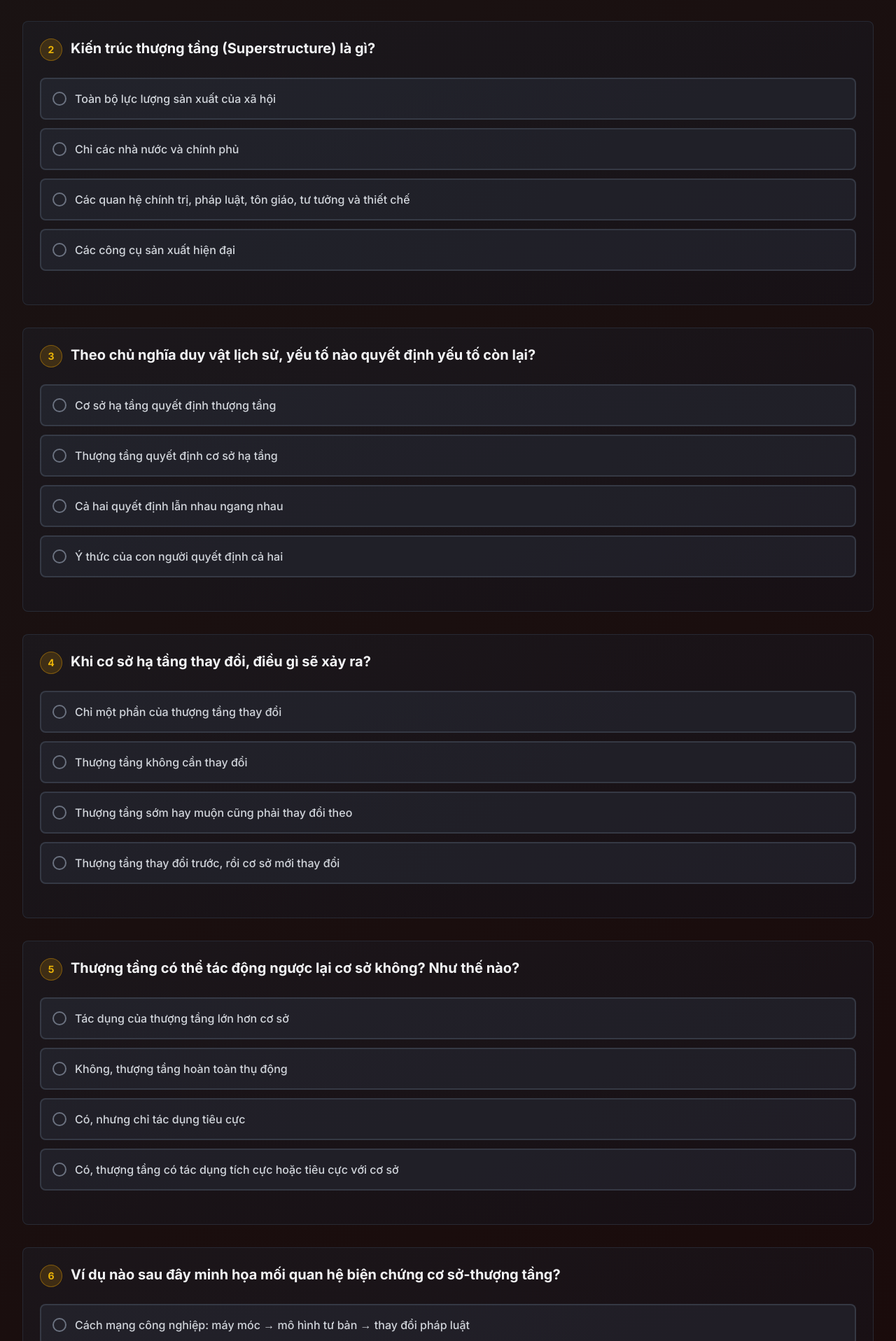
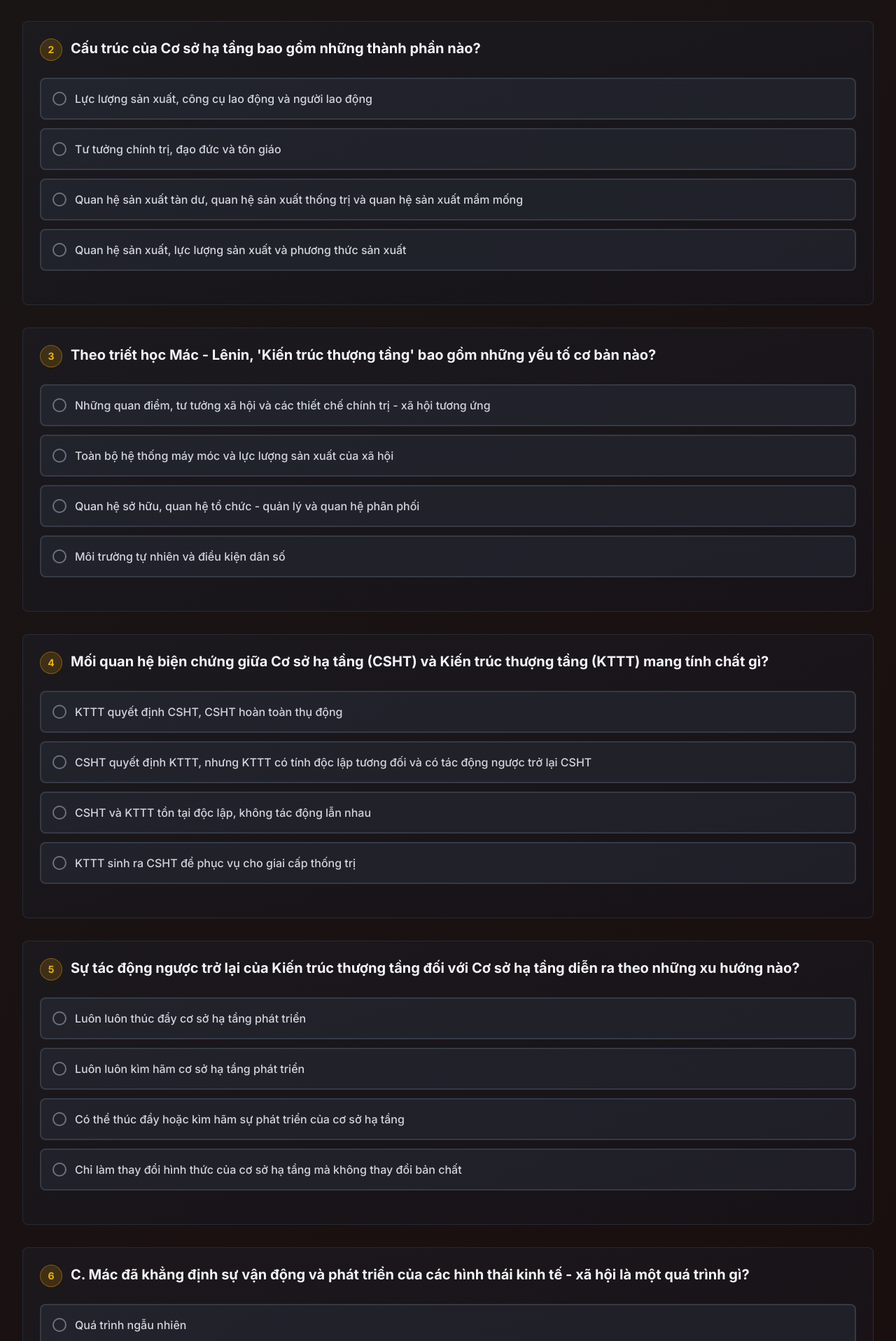
Before and after one commit to vominhluan17/MLN111-Duy-Vat-Lich-Su, a React (Vite) app: page / in a window 1280 px wide. Shown: the part 10044-11960 px from the top of the page at 70% size. Built offline with nearby package versions, Linux system fonts and the light colour scheme; no server answers.

Commit message:
them cau hoi

```diff
--- a/src/data/content.js
+++ b/src/data/content.js
@@ -213,139 +213,230 @@ export const conclusionData = {
 export const quizData = [
   {
   id: 1,
-    question: "Cơ sở hạ tầng (Infrastructure) bao gồm những yếu tố nào?",
-    explanation: "Cơ sở hạ tầng là tổng thể lực lượng sản xuất (công cụ, máy móc, kỹ năng lao động) và quan hệ sản xuất (quan hệ sở hữu, tổ chức, phân phối).",
+  question: "Theo chủ nghĩa duy vật lịch sử, 'Cơ sở hạ tầng' của xã hội được hiểu là gì?",
+  explanation: "Cơ sở hạ tầng là toàn bộ các quan hệ sản xuất hợp thành cơ cấu kinh tế của xã hội trong một giai đoạn lịch sử nhất định.",
   answers: [
     {
-        text: "Lực lượng sản xuất + Quan hệ sản xuất",
+      text: "Toàn bộ cơ sở vật chất, kỹ thuật, đường sá, cầu cống của xã hội",
+      isCorrect: false
+    },
+    {
+      text: "Là tổng hợp các quan hệ sản xuất hợp thành cơ cấu kinh tế của xã hội ở một giai đoạn lịch sử nhất định",
       isCorrect: true
     },
     {
-        text: "Chỉ gồm các máy móc và công cụ lao động",
+      text: "Toàn bộ công cụ lao động và lực lượng lao động của xã hội",
       isCorrect: false
     },
     {
-        text: "Chỉ gồm các quan hệ sở hữu giữa các giai cấp",
-        isCorrect: false
-      },
-      {
-        text: "Toàn bộ tư tưởng, pháp luật và chính trị",
+      text: "Toàn bộ tư tưởng, đạo đức, pháp quyền của xã hội",
       isCorrect: false
     }
   ]
 },
 {
   id: 2,
-    question: "Kiến trúc thượng tầng (Superstructure) là gì?",
-    explanation: "Thượng tầng bao gồm tất cả các quan hệ chính trị, pháp luật, tôn giáo, đạo đức, tư tưởng và các thiết chế tương ứng.",
+  question: "Cấu trúc của Cơ sở hạ tầng bao gồm những thành phần nào?",
+  explanation: "Cơ sở hạ tầng bao gồm quan hệ sản xuất tàn dư, quan hệ sản xuất thống trị và quan hệ sản xuất mầm mống.",
   answers: [
     {
-        text: "Toàn bộ lực lượng sản xuất của xã hội",
+      text: "Lực lượng sản xuất, công cụ lao động và người lao động",
       isCorrect: false
     },
     {
-        text: "Chỉ các nhà nước và chính phủ",
+      text: "Tư tưởng chính trị, đạo đức và tôn giáo",
       isCorrect: false
     },
     {
-        text: " Các quan hệ chính trị, pháp luật, tôn giáo, tư tưởng và thiết chế",
+      text: "Quan hệ sản xuất tàn dư, quan hệ sản xuất thống trị và quan hệ sản xuất mầm mống",
       isCorrect: true
     },
     {
-        text: "Các công cụ sản xuất hiện đại",
+      text: "Quan hệ sản xuất, lực lượng sản xuất và phương thức sản xuất",
       isCorrect: false
     }
   ]
 },
 {
   id: 3,
-    question: "Theo chủ nghĩa duy vật lịch sử, yếu tố nào quyết định yếu tố còn lại?",
-    explanation: "Cơ sở hạ tầng (yếu tố kinh tế) là yếu tố quyết định, nó quyết định thượng tầng (yếu tố tư tưởng-chính trị).",
+  question: "Theo triết học Mác - Lênin, 'Kiến trúc thượng tầng' bao gồm những yếu tố cơ bản nào?",
+  explanation: "Kiến trúc thượng tầng bao gồm các quan điểm tư tưởng xã hội và các thiết chế chính trị - xã hội tương ứng.",
   answers: [
     {
-        text: "Cơ sở hạ tầng quyết định thượng tầng",
+      text: "Những quan điểm, tư tưởng xã hội và các thiết chế chính trị - xã hội tương ứng",
       isCorrect: true
     },
     {
-        text: "Thượng tầng quyết định cơ sở hạ tầng",
+      text: "Toàn bộ hệ thống máy móc và lực lượng sản xuất của xã hội",
       isCorrect: false
     },
     {
-        text: "Cả hai quyết định lẫn nhau ngang nhau",
+      text: "Quan hệ sở hữu, quan hệ tổ chức - quản lý và quan hệ phân phối",
       isCorrect: false
     },
     {
-        text: "Ý thức của con người quyết định cả hai",
+      text: "Môi trường tự nhiên và điều kiện dân số",
       isCorrect: false
     }
   ]
 },
 {
   id: 4,
-    question: "Khi cơ sở hạ tầng thay đổi, điều gì sẽ xảy ra?",
-    explanation: "Khi cơ sở hạ tầng (công nghệ, quan hệ sản xuất) thay đổi, thượng tầng (pháp luật, tư tưởng, chính sách) sớm hay muộn cũng phải thay đổi theo để thích ứng.",
+  question: "Mối quan hệ biện chứng giữa Cơ sở hạ tầng (CSHT) và Kiến trúc thượng tầng (KTTT) mang tính chất gì?",
+  explanation: "CSHT quyết định KTTT, đồng thời KTTT có tính độc lập tương đối và tác động ngược trở lại CSHT.",
   answers: [
     {
-        text: "Chỉ một phần của thượng tầng thay đổi",
+      text: "KTTT quyết định CSHT, CSHT hoàn toàn thụ động",
       isCorrect: false
     },
     {
-        text: "Thượng tầng không cần thay đổi",
+      text: "CSHT quyết định KTTT, nhưng KTTT có tính độc lập tương đối và có tác động ngược trở lại CSHT",
+      isCorrect: true
+    },
+    {
+      text: "CSHT và KTTT tồn tại độc lập, không tác động lẫn nhau",
       isCorrect: false
     },
     {
-
-        text: "Thượng tầng sớm hay muộn cũng phải thay đổi theo",
-        isCorrect: true
-      },
-      {
-        text: "Thượng tầng thay đổi trước, rồi cơ sở mới thay đổi",
+      text: "KTTT sinh ra CSHT để phục vụ cho giai cấp thống trị",
       isCorrect: false
     }
   ]
 },
 {
   id: 5,
-    question: "Thượng tầng có thể tác động ngược lại cơ sở không? Như thế nào?",
-    explanation: "Có, thượng tầng có tính độc lập tương đối. Nó có thể tác động tích cực (thúc đẩy) hoặc tiêu cực (kìm hãm) sự phát triển của cơ sở hạ tầng. Ví dụ: chính sách khuyến khích sáng tạo (thượng tầng) có thể thúc đẩy phát triển công nghệ (cơ sở).",
+  question: "Sự tác động ngược trở lại của Kiến trúc thượng tầng đối với Cơ sở hạ tầng diễn ra theo những xu hướng nào?",
+  explanation: "Kiến trúc thượng tầng có thể thúc đẩy hoặc kìm hãm sự phát triển của cơ sở hạ tầng.",
   answers: [
     {
-        text: "Tác dụng của thượng tầng lớn hơn cơ sở",
+      text: "Luôn luôn thúc đẩy cơ sở hạ tầng phát triển",
       isCorrect: false
     },
     {
-        text: "Không, thượng tầng hoàn toàn thụ động",
+      text: "Luôn luôn kìm hãm cơ sở hạ tầng phát triển",
       isCorrect: false
     },
     {
-        text: "Có, nhưng chỉ tác dụng tiêu cực",
-        isCorrect: false
+      text: "Có thể thúc đẩy hoặc kìm hãm sự phát triển của cơ sở hạ tầng",
+      isCorrect: true
     },
     {
-        text: "Có, thượng tầng có tác dụng tích cực hoặc tiêu cực với cơ sở",
-        isCorrect: true
+      text: "Chỉ làm thay đổi hình thức của cơ sở hạ tầng mà không thay đổi bản chất",
+      isCorrect: false
     }
   ]
 },
 {
   id: 6,
-    question: "Ví dụ nào sau đây minh họa mối quan hệ biện chứng cơ sở-thượng tầng?",
-    explanation: "Cách mạng công nghiệp: Phát triển máy móc (cơ sở) → Tư bản chủ nghĩa xuất hiện → Pháp luật, chính sách thay đổi để bảo vệ quyền sở hữu tư nhân (thượng tầng).",
+  question: "C. Mác đã khẳng định sự vận động và phát triển của các hình thái kinh tế - xã hội là một quá trình gì?",
+  explanation: "Theo C. Mác, sự phát triển của các hình thái kinh tế - xã hội là một quá trình lịch sử - tự nhiên.",
   answers: [
     {
-        text: "Cách mạng công nghiệp: máy móc → mô hình tư bản → thay đổi pháp luật",
+      text: "Quá trình ngẫu nhiên",
+      isCorrect: false
+    },
+    {
+      text: "Quá trình phụ thuộc vào ý muốn chủ quan của con người",
+      isCorrect: false
+    },
+    {
+      text: "Quá trình lịch sử - tự nhiên",
       isCorrect: true
     },
     {
-        text: "Thay đổi pháp luật → công nghệ phát triển",
+      text: "Quá trình tiến hóa sinh học thuần túy",
+      isCorrect: false
+    }
+  ]
+},
+{
+  id: 7,
+  question: "Xét trong tính chất toàn bộ của nó, lịch sử nhân loại là quá trình thay thế tuần tự của các hình thái kinh tế - xã hội nào?",
+  explanation: "Lịch sử nhân loại phát triển tuần tự từ công xã nguyên thủy đến cộng sản chủ nghĩa.",
+  answers: [
+    {
+      text: "Công xã nguyên thủy -> Chiếm hữu nô lệ -> Phong kiến -> Tư bản chủ nghĩa -> Cộng sản chủ nghĩa",
+      isCorrect: true
+    },
+    {
+      text: "Công xã nguyên thủy -> Phong kiến -> Chiếm hữu nô lệ -> Tư bản chủ nghĩa -> Cộng sản chủ nghĩa",
       isCorrect: false
     },
     {
-        text: "Tư tưởng thay đổi → xã hội phát triển",
+      text: "Chiếm hữu nô lệ -> Phong kiến -> Tư bản chủ nghĩa -> Công xã nguyên thủy -> Cộng sản chủ nghĩa",
       isCorrect: false
     },
     {
-        text: "Nhà nước thay đổi → toàn bộ xã hội thay đổi",
+      text: "Công xã nguyên thủy -> Phong kiến -> Tư bản chủ nghĩa -> Xã hội chủ nghĩa -> Cộng sản chủ nghĩa",
+      isCorrect: false
+    }
+  ]
+},
+{
+  id: 8,
+  question: "Điền vào chỗ trống quan điểm của C. Mác: 'Khi cơ sở kinh tế thay đổi thì toàn bộ cái [...] đồ sộ cũng bị đảo lộn ít nhiều nhanh chóng.'",
+  explanation: "Theo C. Mác, khi cơ sở kinh tế thay đổi thì kiến trúc thượng tầng cũng thay đổi theo.",
+  answers: [
+    {
+      text: "Phương thức sản xuất",
+      isCorrect: false
+    },
+    {
+      text: "Lực lượng sản xuất",
+      isCorrect: false
+    },
+    {
+      text: "Kiến trúc thượng tầng",
+      isCorrect: true
+    },
+    {
+      text: "Quan hệ sản xuất",
+      isCorrect: false
+    }
+  ]
+},
+{
+  id: 9,
+  question: "Trong hệ thống kiến trúc thượng tầng của xã hội Việt Nam hiện nay, yếu tố nào đóng vai trò trung tâm?",
+  explanation: "Hệ thống chính trị - xã hội gồm Đảng, Nhà nước và các tổ chức xã hội giữ vai trò trung tâm trong kiến trúc thượng tầng Việt Nam.",
+  answers: [
+    {
+      text: "Các tổ chức phi chính phủ",
+      isCorrect: false
+    },
+    {
+      text: "Hệ thống thiết chế chính trị - xã hội bao gồm Đảng Cộng sản Việt Nam, Nhà nước và các tổ chức xã hội khác",
+      isCorrect: true
+    },
+    {
+      text: "Hệ thống giáo dục, y tế và khoa học công nghệ",
+      isCorrect: false
+    },
+    {
+      text: "Các quan điểm đạo đức, tôn giáo và nghệ thuật",
+      isCorrect: false
+    }
+  ]
+},
+{
+  id: 10,
+  question: "Vận dụng lý luận vào thực tiễn: Vì sao hệ tư tưởng, giá trị sống của sinh viên (Gen Z) hiện nay lại có sự biến đổi mạnh mẽ so với các thế hệ trước?",
+  explanation: "Sự thay đổi của nền kinh tế, công nghệ số và toàn cầu hóa làm biến đổi cơ sở hạ tầng xã hội, kéo theo thay đổi về tư tưởng và giá trị sống.",
+  answers: [
+    {
+      text: "Do sự bùng nổ của mạng xã hội khiến con người tự do hơn",
+      isCorrect: false
+    },
+    {
+      text: "Do trình độ sản xuất và nền kinh tế - xã hội thay đổi mạnh mẽ bởi công nghệ số và toàn cầu hóa",
+      isCorrect: true
+    },
+    {
+      text: "Do sinh viên ngày nay không còn được giáo dục về truyền thống",
+      isCorrect: false
+    },
+    {
+      text: "Do sự thay đổi của tự nhiên và môi trường khí hậu",
       isCorrect: false
     }
   ]
```
Lines whose indentation alone changed are shown as unchanged.
